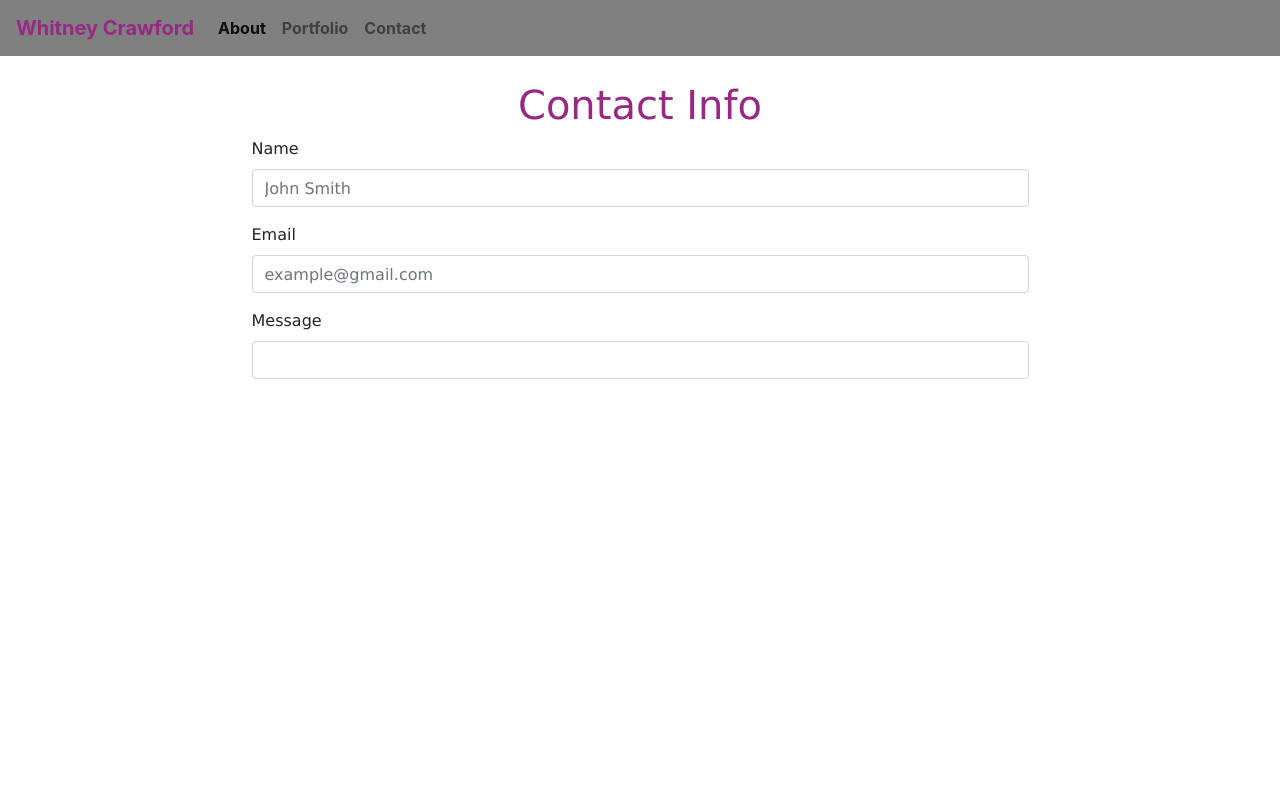
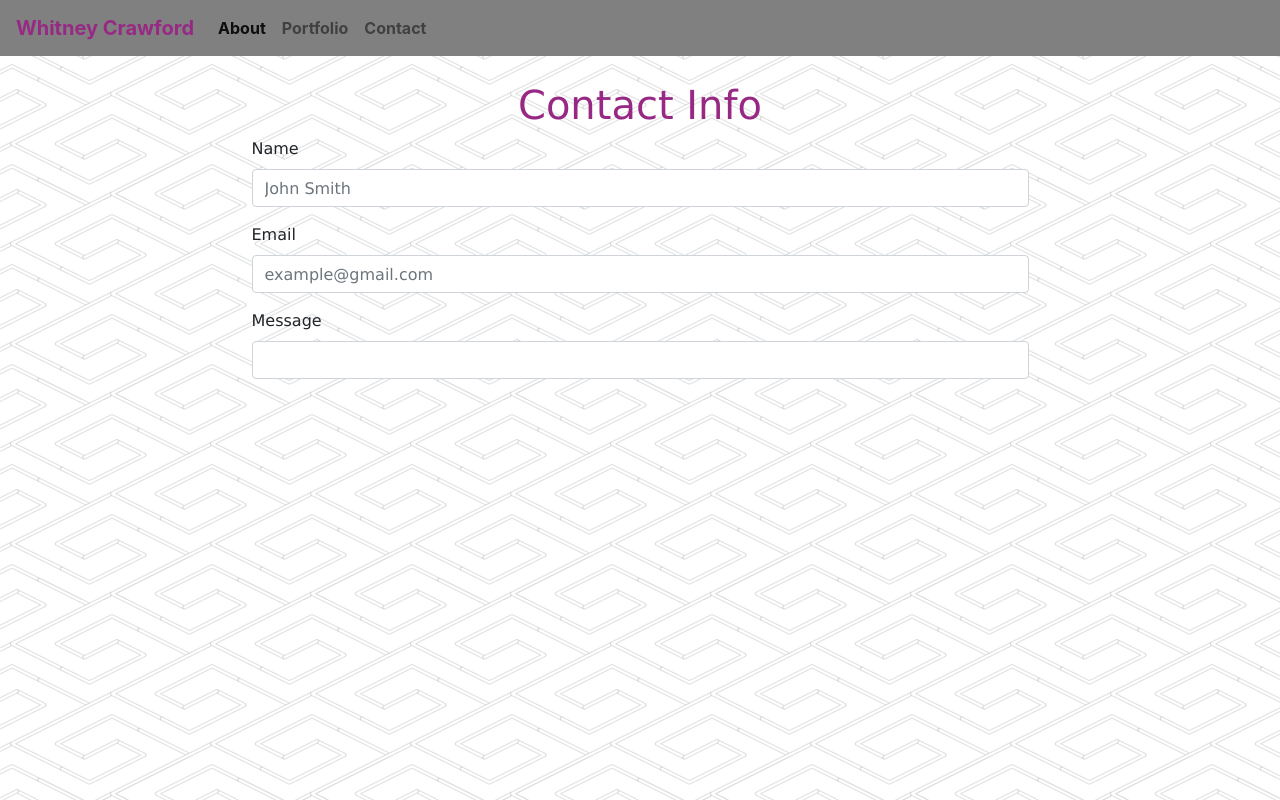
Before and after one commit to whitney227/Professional-Portfolio, a plain HTML site: page contact.html in a window 1280 px wide. Drawn offline with nearby package versions, Linux system fonts and the light colour scheme.

Commit message:
set background

```diff
--- a/contact.html
+++ b/contact.html
@@ -11,7 +11,7 @@
     <title>Contact Info</title>
   </head>
 
-  <body>
+  <body background="pipes.png">
 
     <nav class="navbar navbar-expand-lg navbar-light bg-">
         <a class="navbar-brand" href="index.html" style="color: #972985">Whitney Crawford</a>
--- a/style.css
+++ b/style.css
@@ -1,6 +1,5 @@
-body{
-    background: url("Bootstrap-Portfolio/pipes.png");
-
+head {
+    background-image: url("Bootstrap-Portfolio/pipes.png");
 }
 
 
```
Also changed, not shown: index.html (+1 -1 lines), portfolio.html (+1 -1 lines).
